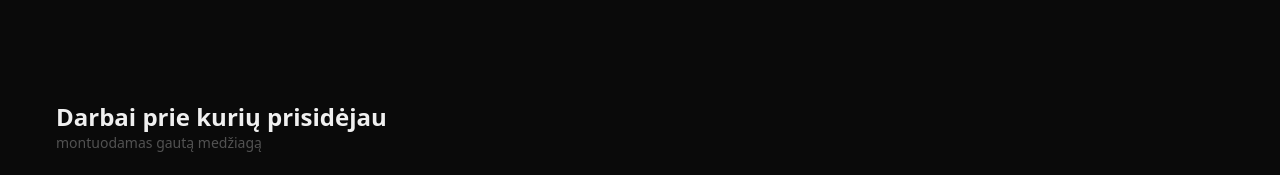
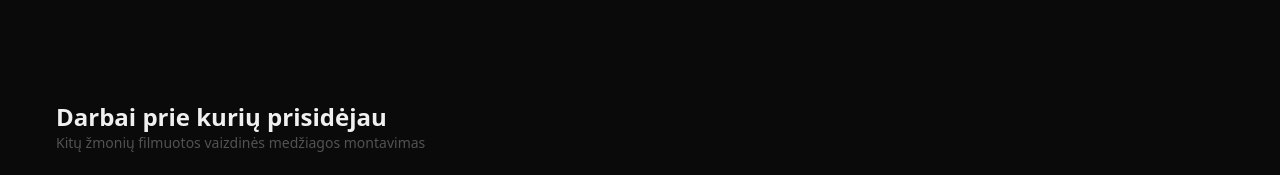
Before and after one commit to vytautasmedia/Vytautas-Portfolio, a React (Vite) app: page / in a window 1280 px wide. Shown: the part 1720-1895 px from the top of the page. Built offline with nearby package versions, Linux system fonts and the light colour scheme.

Commit message:
Update App.tsx

```diff
--- a/src/App.tsx
+++ b/src/App.tsx
@@ -358,7 +358,7 @@ export default function App() {
         <section className="container py-12">
           <div className="mb-6">
             <h3 className="text-xl md:text-2xl font-semibold">Darbai prie kurių prisidėjau</h3>
-            <p className="text-sm text-neutral-600 dark:text-neutral-400">montuodamas gautą medžiagą</p>
+            <p className="text-sm text-neutral-600 dark:text-neutral-400">Kitų žmonių filmuotos vaizdinės medžiagos montavimas</p>
           </div>
 
           <div className="grid gap-6 sm:grid-cols-2 lg:grid-cols-3">
```
